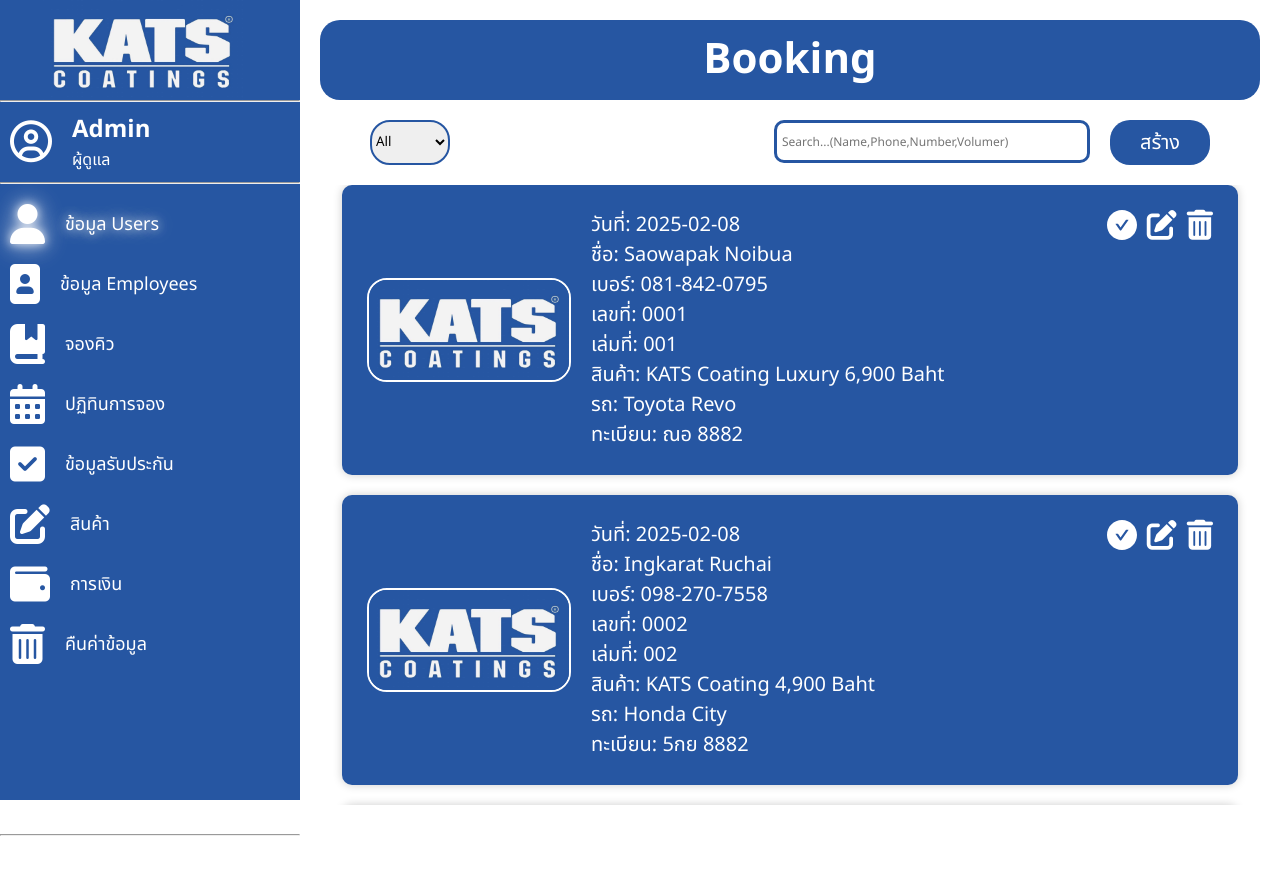
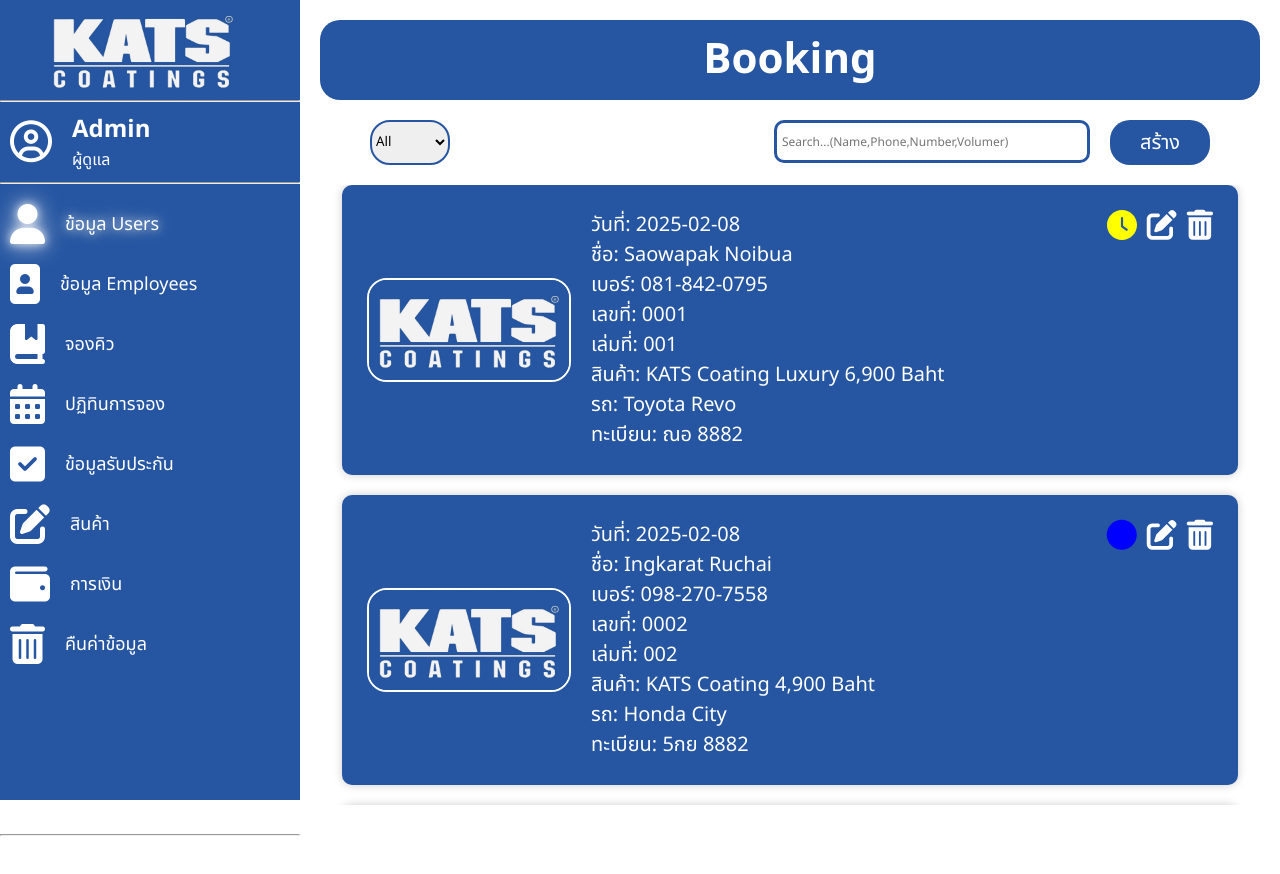
Before and after one commit to HamHarry/kats, a React (Vite) app: page /admin/booking in a window 1280 px wide. Shown: the top 874 px of the page. Built offline with nearby package versions, Linux system fonts and the light colour scheme.

Commit message:
เปลี่ยน icon ตามสถานะ

```diff
--- a/src/Layout/navbargun/Navbargun.css
+++ b/src/Layout/navbargun/Navbargun.css
@@ -29,8 +29,7 @@
       transition: all 0.5s;
     }
     li:hover {
-      text-shadow: 0 0 10px rgba(255, 255, 255, 0.8),
-        0 0 20px rgba(255, 255, 255, 0.6), 0 0 30px rgba(255, 255, 255, 0.4);
+      text-shadow: 0 0 10px #ffcc66, 0 0 20px #ffcc66, 0 0 30px #ffcc66;
       transition: all 0.5s;
     }
   }
--- a/src/addminpage/bookingadminpage/BookingAdminPage.css
+++ b/src/addminpage/bookingadminpage/BookingAdminPage.css
@@ -110,10 +110,21 @@
         display: flex;
         align-items: center;
         gap: 10px;
-        .icon-check {
+        .icon-check-wait {
           font-size: 30px;
-          cursor: pointer;
-          color: #ffffff;
+          color: yellow;
+        }
+        .fa-circle {
+          font-size: 30px;
+          color: blue;
+        }
+        .icon-check-complete {
+          font-size: 30px;
+          color: green;
+        }
+        .icon-check-cancel {
+          font-size: 30px;
+          color: red;
         }
         .fa-pen-to-square {
           font-size: 30px;
--- a/src/addminpage/bookingadminpage/BookingAdminPage.tsx
+++ b/src/addminpage/bookingadminpage/BookingAdminPage.tsx
@@ -3,7 +3,12 @@
 import { guarantee } from "../../data/MockUpGuarantee";
 import { useNavigate } from "react-router-dom";
 import { Guarantees } from "../../model/guarantee.type";
-import { CheckCircleFilled, CloseCircleFilled } from "@ant-design/icons";
+import {
+  CheckCircleFilled,
+  ClockCircleFilled,
+  CloseCircleFilled,
+  CreditCardFilled,
+} from "@ant-design/icons";
 import { ProductType } from "../../model/product.type";
 
 const BookingAdminPage = () => {
@@ -165,7 +170,15 @@
                 <div className="text-p">
                   <p>วันที่: {item.bookDate}</p>
                   <div className="icon">
-                    <CheckCircleFilled className="icon-check" />
+                    {item.status === 0 ? (
+                      <ClockCircleFilled className="icon-check-wait" />
+                    ) : item.status === 1 ? (
+                      <i className="fa-solid fa-circle"></i>
+                    ) : item.status === 2 ? (
+                      <CheckCircleFilled className="icon-check-complete" />
+                    ) : (
+                      <CloseCircleFilled className="icon-check-cancel" />
+                    )}
                     <i
                       className="fa-solid fa-pen-to-square"
                       onClick={() => {
```
